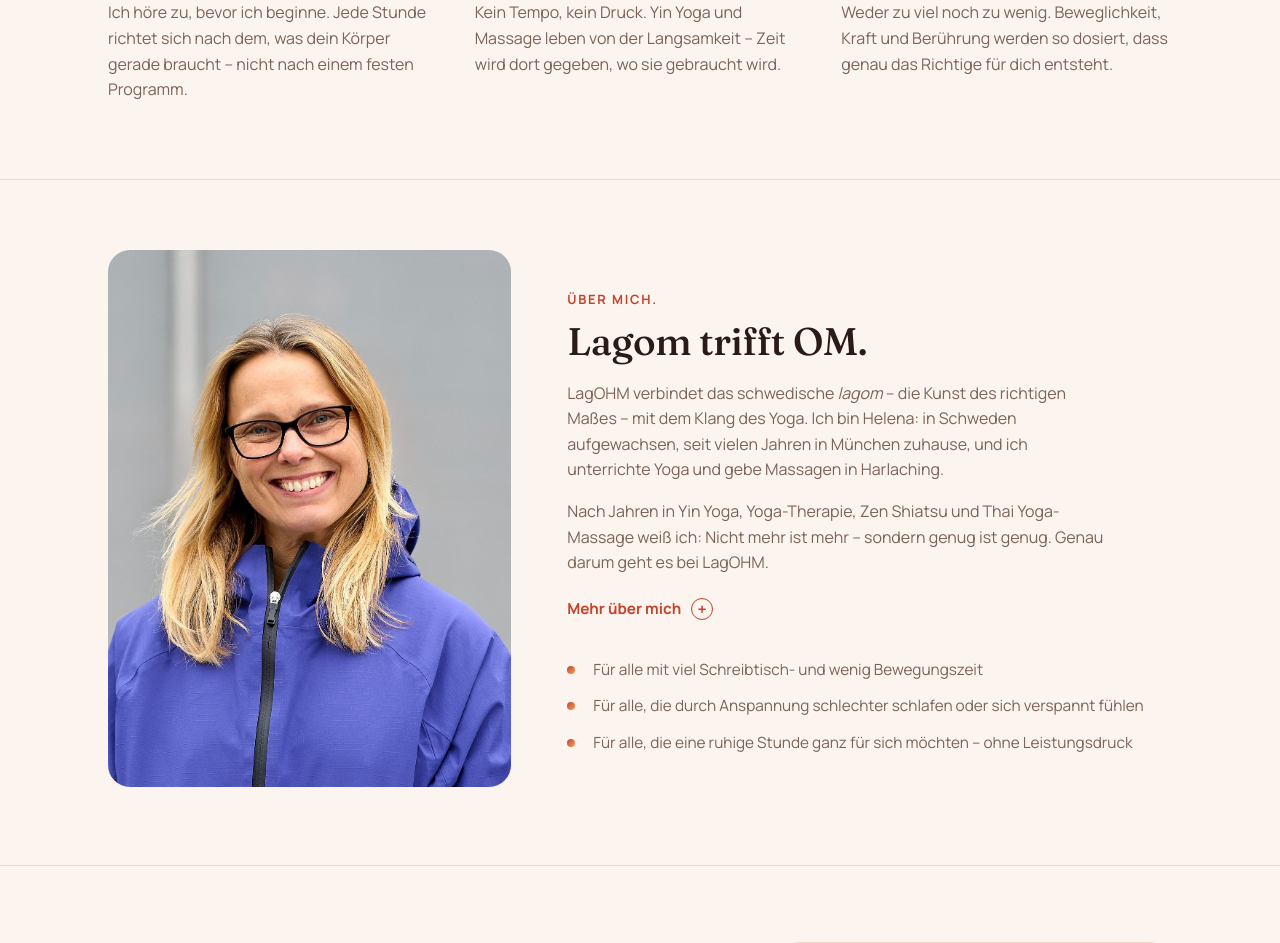
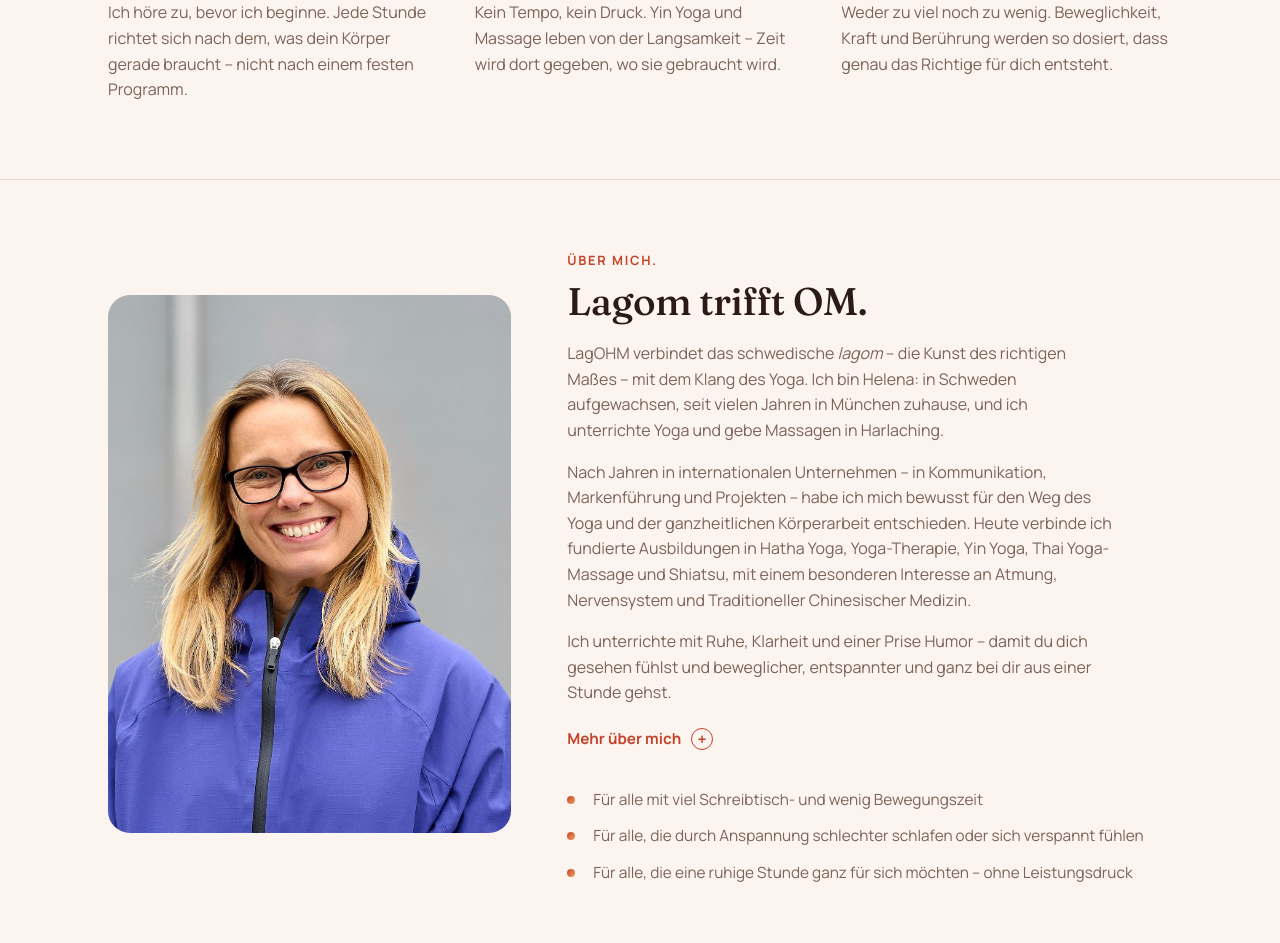
Before and after one commit to LagOHM/lagohm-website, a PHP site: page / in a window 1280 px wide. Shown: the part 990-1933 px from the top of the page. Run offline with PHP 8.4, Linux system fonts and the light colour scheme.

Commit message:
Enrich About section with career background and training credentials from CV
Co-Authored-By: Claude Sonnet 5 <noreply@anthropic.com>

```diff
--- a/css/style.css
+++ b/css/style.css
@@ -167,6 +167,17 @@ a{ color: inherit; text-decoration: none; }
 .more-toggle[aria-expanded="true"] .more-icon{ transform: rotate(45deg); }
 .more-content{ margin-bottom: 6px; }
 .more-content p{ font-size:.95rem; }
+.more-heading{
+  font-family: var(--sans); font-weight:700; font-size:.85rem;
+  color: var(--ink); margin: 18px 0 10px;
+}
+.training-list{ list-style:none; padding:0; margin: 0; display:grid; gap:10px; }
+.training-list li{
+  position:relative; padding-left: 20px; color: var(--ink-soft); font-size:.88rem; line-height:1.5;
+}
+.training-list li::before{
+  content:"–"; position:absolute; left:0; color: var(--accent-1); font-weight:700;
+}
 
 .who-list{ list-style:none; padding:0; margin: 22px 0 0; display:grid; gap:12px; }
 .who-list li{
--- a/index.html
+++ b/index.html
@@ -82,7 +82,8 @@
         <span class="eyebrow">Über mich.</span>
         <h2>Lagom trifft OM.</h2>
         <p>LagOHM verbindet das schwedische <em>lagom</em> – die Kunst des richtigen Maßes – mit dem Klang des Yoga. Ich bin Helena: in Schweden aufgewachsen, seit vielen Jahren in München zuhause, und ich unterrichte Yoga und gebe Massagen in Harlaching.</p>
-        <p>Nach Jahren in Yin Yoga, Yoga-Therapie, Zen Shiatsu und Thai Yoga-Massage weiß ich: Nicht mehr ist mehr – sondern genug ist genug. Genau darum geht es bei LagOHM.</p>
+        <p>Nach Jahren in internationalen Unternehmen – in Kommunikation, Markenführung und Projekten – habe ich mich bewusst für den Weg des Yoga und der ganzheitlichen Körperarbeit entschieden. Heute verbinde ich fundierte Ausbildungen in Hatha Yoga, Yoga-Therapie, Yin Yoga, Thai Yoga-Massage und Shiatsu, mit einem besonderen Interesse an Atmung, Nervensystem und Traditioneller Chinesischer Medizin.</p>
+        <p>Ich unterrichte mit Ruhe, Klarheit und einer Prise Humor – damit du dich gesehen fühlst und beweglicher, entspannter und ganz bei dir aus einer Stunde gehst.</p>
 
         <button class="more-toggle" id="more-toggle" aria-expanded="false">
           <span>Mehr über mich</span>
@@ -90,6 +91,14 @@
         </button>
         <div class="more-content" id="more-content" hidden>
           <p>Termine finden nach Vereinbarung statt – auf Schwedisch, Deutsch oder Englisch, ganz wie es dir am liebsten ist.</p>
+          <p class="more-heading">Ausbildungen</p>
+          <ul class="training-list">
+            <li>Yoga-Therapie Teacher Training (500 Std.), Shiatsu &amp; Yoga Academy Europe, 2026</li>
+            <li>Yin Yoga &amp; TCM Teacher Training (100 Std.), Akira Yoga School, 2026</li>
+            <li>Yoga Teacher Training – Hatha &amp; Vinyasa (200 Std.), Gayatri School of Yoga, 2023</li>
+            <li>Shiatsu, Europäisches Shiatsu Institut München, 2026</li>
+            <li>Thai Yoga-Massage, Thai in Flow &amp; Terramedus Akademie für Gesundheit, 2023–2025</li>
+          </ul>
         </div>
 
         <ul class="who-list">
```
